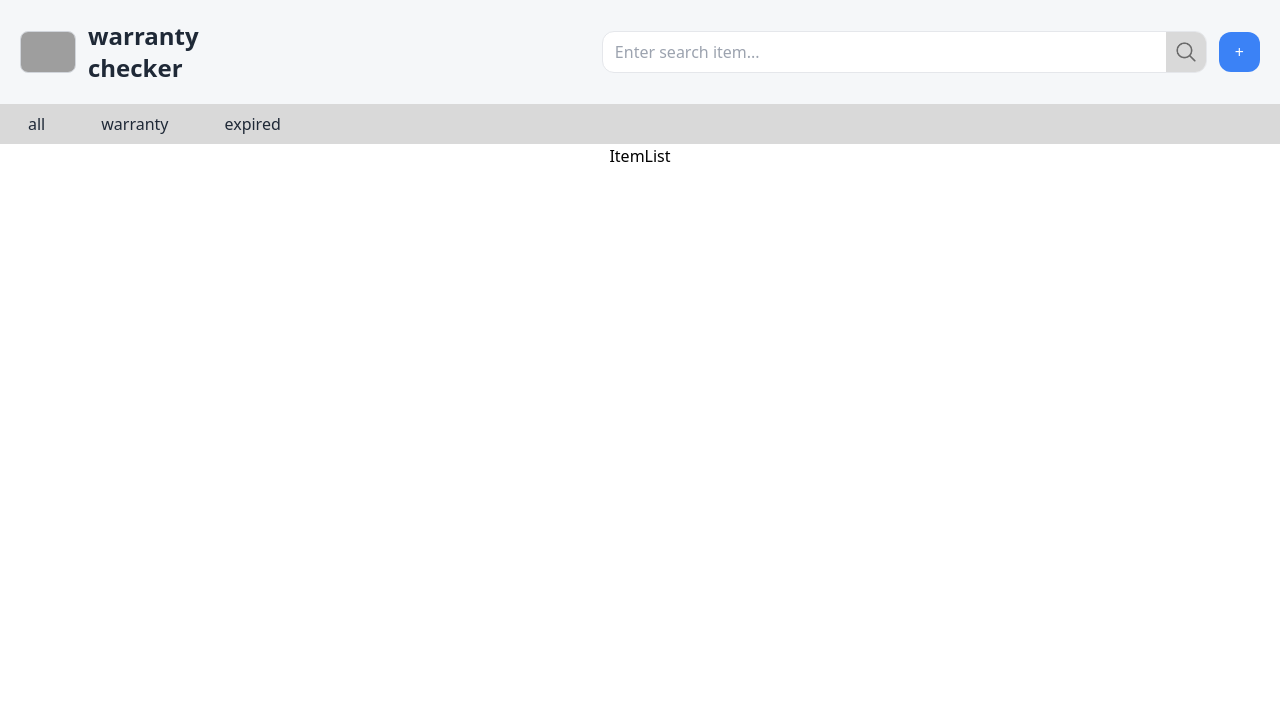
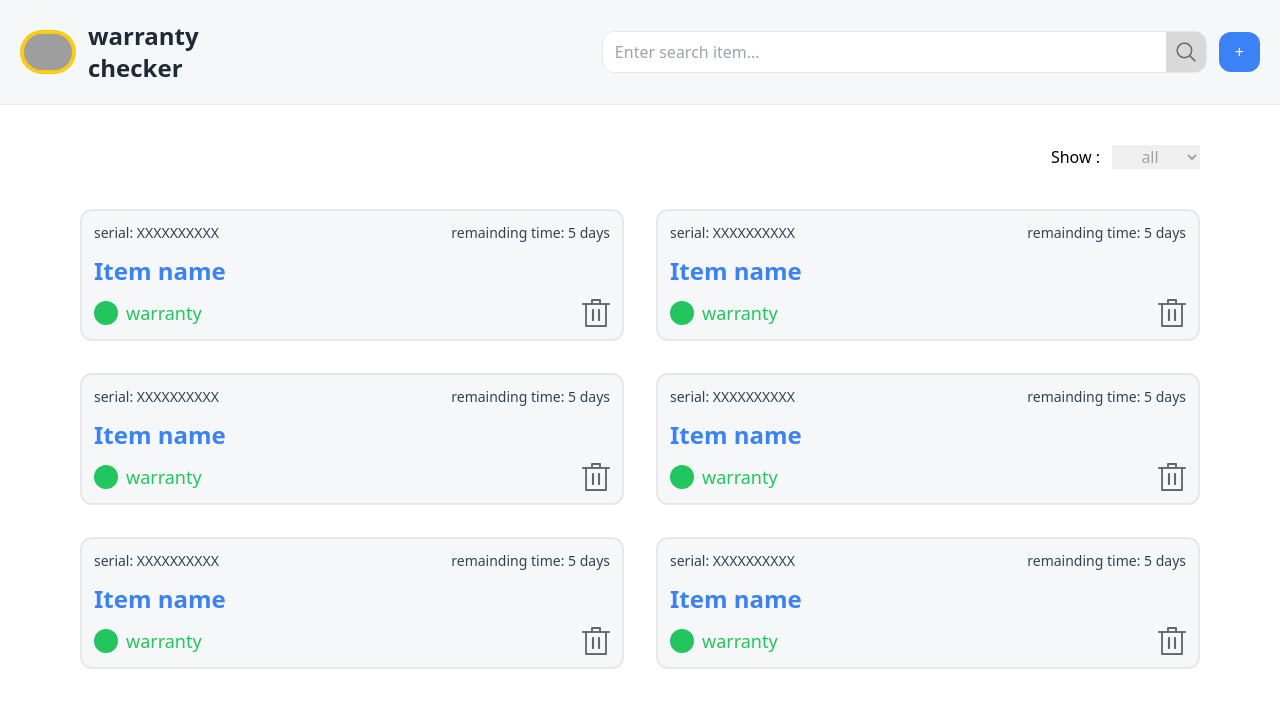
Before and after one commit to Zlatonn/warranty-checker, a React (Vite) app: page / in a window 1280 px wide. Shown: the top 708 px of the page. Built offline with nearby package versions, Linux system fonts and the light colour scheme; grey boxes are pictures that could not be loaded.

Commit message:
feat: create itemList page
- create UI for ItemList page
- edit Navbar style

```diff
--- a/src/App.tsx
+++ b/src/App.tsx
@@ -9,7 +9,7 @@ const App = () => {
     <Router>
       <div className="min-h-screen p-0 m-0 flex flex-col items-center">
         <NavBar />
-        <div>
+        <div className="container mx-auto py-10 px-10 sm:px-15 lg:px-20">
           <Routes>
             <Route path="/" element={<ItemList />} />
             <Route path="/create" element={<ItemCreate />} />
--- /dev/null
+++ b/src/components/Item.tsx
@@ -0,0 +1,26 @@
+import deleteBtn from "../assets/delete.png";
+const Item = () => {
+  return (
+    <div className="flex justify-between p-3 border-2 bg-[#f5f7f9] rounded-xl cursor-pointer hover:shadow-lg duration-300">
+      {/* Left content */}
+      <div className="flex flex-col justify-between gap-3">
+        <p className="text-sm text-gray-700">serial: XXXXXXXXXX</p>
+        <h1 className="text-2xl text-blue-500 font-semibold">Item name</h1>
+        <div className="flex items-center gap-2">
+          <div className="p-3 rounded-full bg-green-500"></div>
+          <p className="text-lg text-green-500">warranty</p>
+        </div>
+      </div>
+      {/* right content */}
+      <div className="flex flex-col justify-between items-end gap-3">
+        <p className="text-sm text-gray-700">
+          remainding time: <span>5 days</span>
+        </p>
+        <button className="w-7 hover:scale-110 duration-300">
+          <img src={deleteBtn} className="object-cover" />
+        </button>
+      </div>
+    </div>
+  );
+};
+export default Item;
--- a/src/components/navbar/Navbar.tsx
+++ b/src/components/navbar/Navbar.tsx
@@ -3,7 +3,7 @@ import searchIcon from "../../assets/search_icon.png";
 
 const NavBar = () => {
   return (
-    <div className="w-full bg-[#f5f7f9] flex flex-col">
+    <div className="w-full bg-[#f5f7f9] border-b-[1px] border-gray-200">
       {/* Header */}
       <div className="flex flex-col p-5 gap-3 sm:flex-row sm:items-center sm:justify-between">
         {/* icon & application name*/}
@@ -11,8 +11,8 @@ const NavBar = () => {
           <div className="flex items-center gap-3">
             <div className="w-10 sm:w-12 lg:w-14 ">
               <img
-                src="https://i.pinimg.com/736x/c0/98/11/c09811f91b1b1dae29e16cc782aaf48a.jpg "
-                className="object-cover rounded-lg border-[1px] border-gray-300"
+                src="https://dcdws.blob.core.windows.net/dws-2225908-7182-media/sites/7182/2023/02/warranty-icon-sign-free-png-1.png"
+                className="object-cover rounded-full bg-yellow-400 p-1"
               />
             </div>
             <div className="flex flex-col text-gray-800 font-bold text-lg sm:text-xl lg:text-2xl">
@@ -40,15 +40,6 @@ const NavBar = () => {
           </Link>
         </div>
       </div>
-
-      {/* Sub-header */}
-      <div className="w-full bg-[#d9d9d9]">
-        <div className="flex items-center py-1 px-5 gap-5 text-gray-800 sm:gap-10 lg:gap-15">
-          <p className="px-2 py-1 rounded-md duration-300 hover:bg-gray-100 cursor-pointer">all</p>
-          <p className="px-2 py-1 rounded-md hover:bg-gray-100 cursor-pointer">warranty</p>
-          <p className="px-2 py-1 rounded-md hover:bg-gray-100 cursor-pointer">expired</p>
-        </div>
-      </div>
     </div>
   );
 };
--- a/src/pages/ItemList.tsx
+++ b/src/pages/ItemList.tsx
@@ -1,4 +1,25 @@
+import Item from "../components/Item";
+
 const ItemList = () => {
-  return <div>ItemList</div>;
+  return (
+    <div className="flex flex-col">
+      <div className="flex justify-end gap-3">
+        <p>Show :</p>
+        <select className="text-gray-400 text-center">
+          <option value="all">all</option>
+          <option value="warranty">warranty</option>
+          <option value="expired">expired</option>
+        </select>
+      </div>
+      <div className=" mt-10 grid grid-cols-1 lg:grid-cols-2 2xl:grid-cols-3 gap-8">
+        <Item />
+        <Item />
+        <Item />
+        <Item />
+        <Item />
+        <Item />
+      </div>
+    </div>
+  );
 };
 export default ItemList;
```
Also changed, not shown: src/assets/delete.png (added).
